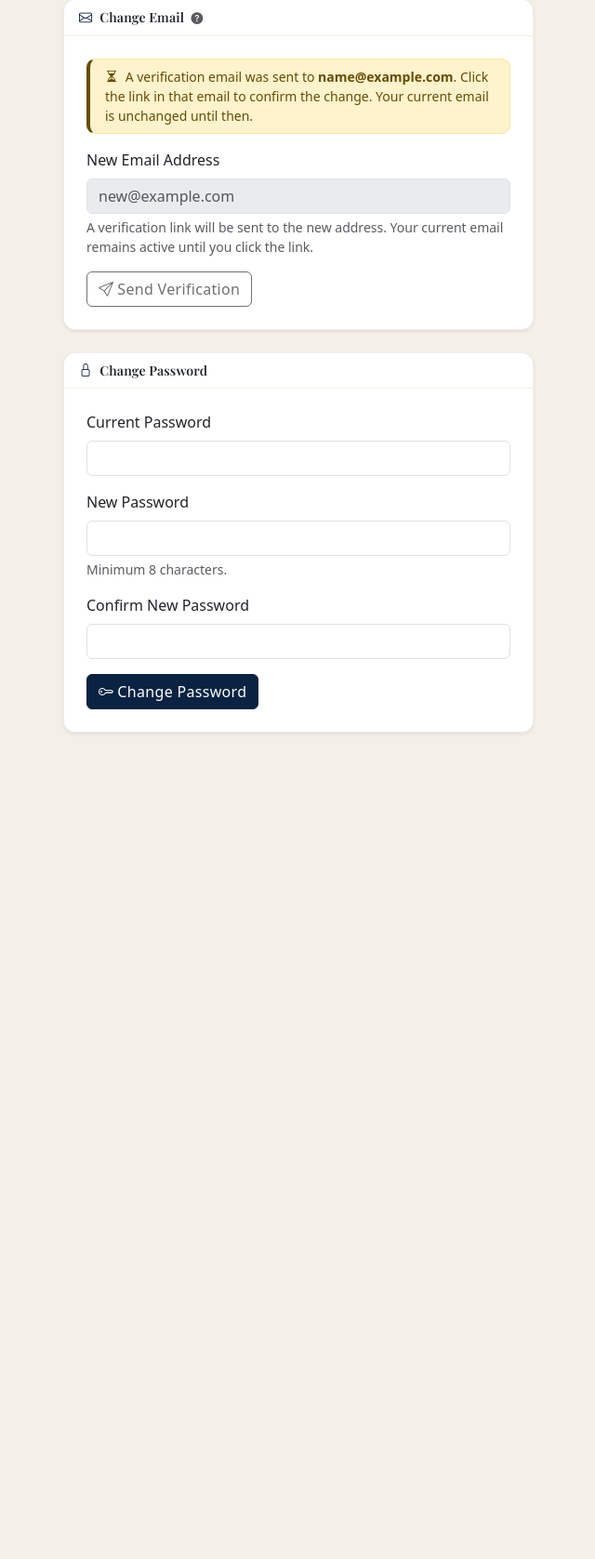
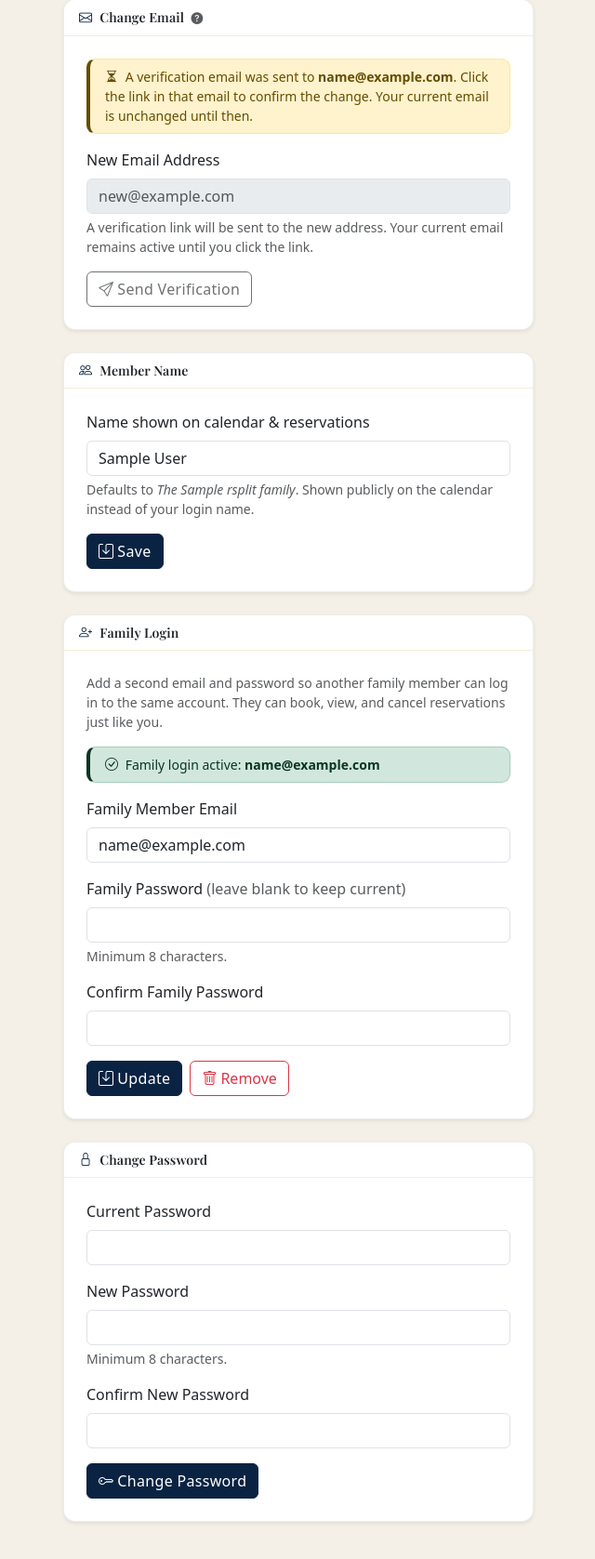
Before and after one commit to richardahasting/FleetNests, a Flask app: page /profile in a window 1280 px wide. Shown: the part 848-2525 px from the top of the page at 93% size, without its empty margins (319-959 px from the left). Before the commit the page ends 1637 px from the top, so only its background shows below. Run offline with Flask 3, Linux system fonts and the light colour scheme; the visitor is signed in with stand-in values (Sample User, id 1); a database or web service that is not in the repository returns one stand-in record (values such as "Sample title"); some libraries are stand-ins or nearby versions.

Commit message:
Add family login (email2/password2) and editable member name
- DB: email2 + password_hash2 columns on users
- auth.py: secondary email + password checked as alternate login path;
  family member logs in with email2/password2, gets same account session
- models.py: default_member_name() derives 'The {LastName} family' from
  full_name; create_user() auto-populates display_name with the default;
  update_member_name() and update_family_credentials() helpers
- profile.html: two new sections —
    Member Name: editable display name shown on calendar (defaults to
      'The {LastName} family')
    Family Login: set email2 + password2 for a second household member;
      shows active status, supports update and remove
- Backfilled display_name for all existing users

Co-Authored-By: Claude Sonnet 4.6 <noreply@anthropic.com>

```diff
--- a/app.py
+++ b/app.py
@@ -740,6 +740,41 @@ def register_routes(app: Flask):
                     models.log_action(user["id"], "password_changed", "user", user["id"])
                     flash("Password changed successfully.", "success")
 
+            elif action == "member_name":
+                name = request.form.get("member_name", "").strip()
+                if not name:
+                    flash("Member name cannot be blank.", "danger")
+                else:
+                    models.update_member_name(user["id"], name)
+                    flash("Member name updated.", "success")
+
+            elif action == "family_login":
+                email2   = request.form.get("email2", "").strip().lower()
+                new_pw2  = request.form.get("new_password2", "")
+                confirm2 = request.form.get("confirm_password2", "")
+                clear    = request.form.get("clear_family", "")
+                if clear:
+                    models.update_family_credentials(user["id"], None, None)
+                    flash("Family login removed.", "success")
+                elif not email2 or "@" not in email2:
+                    flash("Enter a valid email address for the family login.", "danger")
+                elif new_pw2 and len(new_pw2) < 8:
+                    flash("Family password must be at least 8 characters.", "danger")
+                elif new_pw2 and new_pw2 != confirm2:
+                    flash("Family passwords do not match.", "danger")
+                else:
+                    # Check email2 not already used by another account
+                    taken = db.fetchone(
+                        "SELECT id FROM users WHERE (LOWER(email)=%s OR LOWER(email2)=%s) AND id!=%s",
+                        (email2, email2, user["id"]),
+                    )
+                    if taken:
+                        flash("That email is already in use by another account.", "danger")
+                    else:
+                        pw2_hash = auth.hash_password(new_pw2) if new_pw2 else user.get("password_hash2")
+                        models.update_family_credentials(user["id"], email2, pw2_hash)
+                        flash("Family login updated.", "success")
+
             return redirect(url_for("profile"))
 
         user = models.get_user_by_id(user_session["id"])
--- a/auth.py
+++ b/auth.py
@@ -100,11 +100,20 @@ def admin_required(f):
 
 def authenticate(login: str, password: str) -> dict | None:
     """Return the user row if credentials are valid and account is active.
-    Accepts either username or email address as the login identifier."""
+    Accepts username, primary email, or secondary email (email2) as the login identifier.
+    Secondary email is checked against password_hash2."""
+    login_lower = login.lower()
     row = db.fetchone(
-        "SELECT * FROM users WHERE (username = %s OR LOWER(email) = LOWER(%s)) AND is_active = TRUE",
-        (login, login),
+        "SELECT * FROM users WHERE (username = %s OR LOWER(email) = %s) AND is_active = TRUE",
+        (login, login_lower),
     )
     if row and check_password(password, row["password_hash"]):
         return row
+    # Check secondary email + secondary password
+    row2 = db.fetchone(
+        "SELECT * FROM users WHERE LOWER(email2) = %s AND is_active = TRUE AND password_hash2 IS NOT NULL",
+        (login_lower,),
+    )
+    if row2 and check_password(password, row2["password_hash2"]):
+        return row2
     return None
--- a/init_db.sql
+++ b/init_db.sql
@@ -23,6 +23,8 @@ CREATE TABLE IF NOT EXISTS users (
     password_reset_expires TIMESTAMP,
     display_name           VARCHAR(100),
     family_account_id      INTEGER REFERENCES users(id),
+    email2                 VARCHAR(100),
+    password_hash2         VARCHAR(255),
     can_manage_statements  BOOLEAN DEFAULT FALSE,
     created_at             TIMESTAMP DEFAULT NOW()
 );
--- a/models.py
+++ b/models.py
@@ -18,6 +18,12 @@ def now_ct() -> datetime:
 # ---------------------------------------------------------------------------
 # User queries
 # ---------------------------------------------------------------------------
+
+def default_member_name(full_name: str) -> str:
+    """Derive default member name from full name: 'Richard Hasting' → 'The Hasting family'."""
+    last = full_name.strip().rsplit(" ", 1)[-1]
+    return f"The {last} family"
+
 
 def get_display_name(user: dict) -> str:
     """Return the name shown publicly for this user (family display name, or full name)."""
@@ -48,10 +54,13 @@ def get_user_by_id(user_id: int):
 def create_user(username: str, full_name: str, email: str,
                 password_hash: str, is_admin: bool = False,
                 max_consecutive_days: int = 3, max_pending: int = 3):
+    member_name = default_member_name(full_name)
     return db.insert(
-        "INSERT INTO users (username, full_name, email, password_hash, is_admin, max_consecutive_days, max_pending) "
-        "VALUES (%s, %s, %s, %s, %s, %s, %s) RETURNING id",
-        (username, full_name, email, password_hash, is_admin, max_consecutive_days, max_pending),
+        "INSERT INTO users (username, full_name, email, password_hash, is_admin, "
+        "max_consecutive_days, max_pending, display_name) "
+        "VALUES (%s, %s, %s, %s, %s, %s, %s, %s) RETURNING id",
+        (username, full_name, email, password_hash, is_admin,
+         max_consecutive_days, max_pending, member_name),
     )
 
 
@@ -67,6 +76,22 @@ def update_user_profile(user_id: int, display_name: str | None, family_account_i
     db.execute(
         "UPDATE users SET display_name = %s, family_account_id = %s WHERE id = %s",
         (display_name or None, family_account_id or None, user_id),
+        fetch=False,
+    )
+
+
+def update_member_name(user_id: int, member_name: str):
+    db.execute(
+        "UPDATE users SET display_name = %s WHERE id = %s",
+        (member_name or None, user_id),
+        fetch=False,
+    )
+
+
+def update_family_credentials(user_id: int, email2: str | None, password_hash2: str | None):
+    db.execute(
+        "UPDATE users SET email2 = %s, password_hash2 = %s WHERE id = %s",
+        (email2 or None, password_hash2 or None, user_id),
         fetch=False,
     )
 
--- a/templates/profile.html
+++ b/templates/profile.html
@@ -134,6 +134,85 @@
       </div>
     </div>
 
+    {# ---- Member Name ---- #}
+    <div class="card border-0 shadow-sm mb-4">
+      <div class="card-header bg-transparent fw-semibold">
+        <i class="bi bi-people me-2 text-club-blue"></i>Member Name
+      </div>
+      <div class="card-body p-4">
+        <form method="post">
+          <input type="hidden" name="action" value="member_name">
+          <div class="mb-3">
+            <label class="form-label" for="member_name">Name shown on calendar &amp; reservations</label>
+            <input type="text" class="form-control" id="member_name" name="member_name"
+                   value="{{ user.display_name or '' }}"
+                   placeholder="e.g. The Hasting family">
+            <div class="form-text">
+              Defaults to <em>The {{ user.full_name.rsplit(' ', 1)[-1] }} family</em>.
+              Shown publicly on the calendar instead of your login name.
+            </div>
+          </div>
+          <button type="submit" class="btn btn-club-blue">
+            <i class="bi bi-save me-1"></i>Save
+          </button>
+        </form>
+      </div>
+    </div>
+
+    {# ---- Family Login ---- #}
+    <div class="card border-0 shadow-sm mb-4">
+      <div class="card-header bg-transparent fw-semibold">
+        <i class="bi bi-person-plus me-2 text-club-blue"></i>Family Login
+      </div>
+      <div class="card-body p-4">
+        <p class="text-muted small mb-3">
+          Add a second email and password so another family member can log in to the
+          same account. They can book, view, and cancel reservations just like you.
+        </p>
+        {% if user.email2 %}
+        <div class="alert alert-success py-2 small mb-3">
+          <i class="bi bi-check-circle me-1"></i>
+          Family login active: <strong>{{ user.email2 }}</strong>
+        </div>
+        {% endif %}
+        <form method="post">
+          <input type="hidden" name="action" value="family_login">
+          <div class="mb-3">
+            <label class="form-label" for="email2">Family Member Email</label>
+            <input type="email" class="form-control" id="email2" name="email2"
+                   value="{{ user.email2 or '' }}" placeholder="spouse@example.com">
+          </div>
+          <div class="mb-3">
+            <label class="form-label" for="new_password2">
+              Family Password
+              {% if user.email2 %}<span class="text-muted fw-normal">(leave blank to keep current)</span>{% endif %}
+            </label>
+            <input type="password" class="form-control" id="new_password2" name="new_password2"
+                   autocomplete="new-password" minlength="8"
+                   {% if not user.email2 %}required{% endif %}>
+            <div class="form-text">Minimum 8 characters.</div>
+          </div>
+          <div class="mb-3">
+            <label class="form-label" for="confirm_password2">Confirm Family Password</label>
+            <input type="password" class="form-control" id="confirm_password2"
+                   name="confirm_password2" autocomplete="new-password">
+          </div>
+          <div class="d-flex gap-2">
+            <button type="submit" class="btn btn-club-blue">
+              <i class="bi bi-save me-1"></i>{{ 'Update' if user.email2 else 'Set Family Login' }}
+            </button>
+            {% if user.email2 %}
+            <button type="submit" name="clear_family" value="1"
+                    class="btn btn-outline-danger"
+                    onclick="return confirm('Remove the family login?')">
+              <i class="bi bi-trash me-1"></i>Remove
+            </button>
+            {% endif %}
+          </div>
+        </form>
+      </div>
+    </div>
+
     {# ---- Change Password ---- #}
     <div class="card border-0 shadow-sm mb-4">
       <div class="card-header bg-transparent fw-semibold">
```
